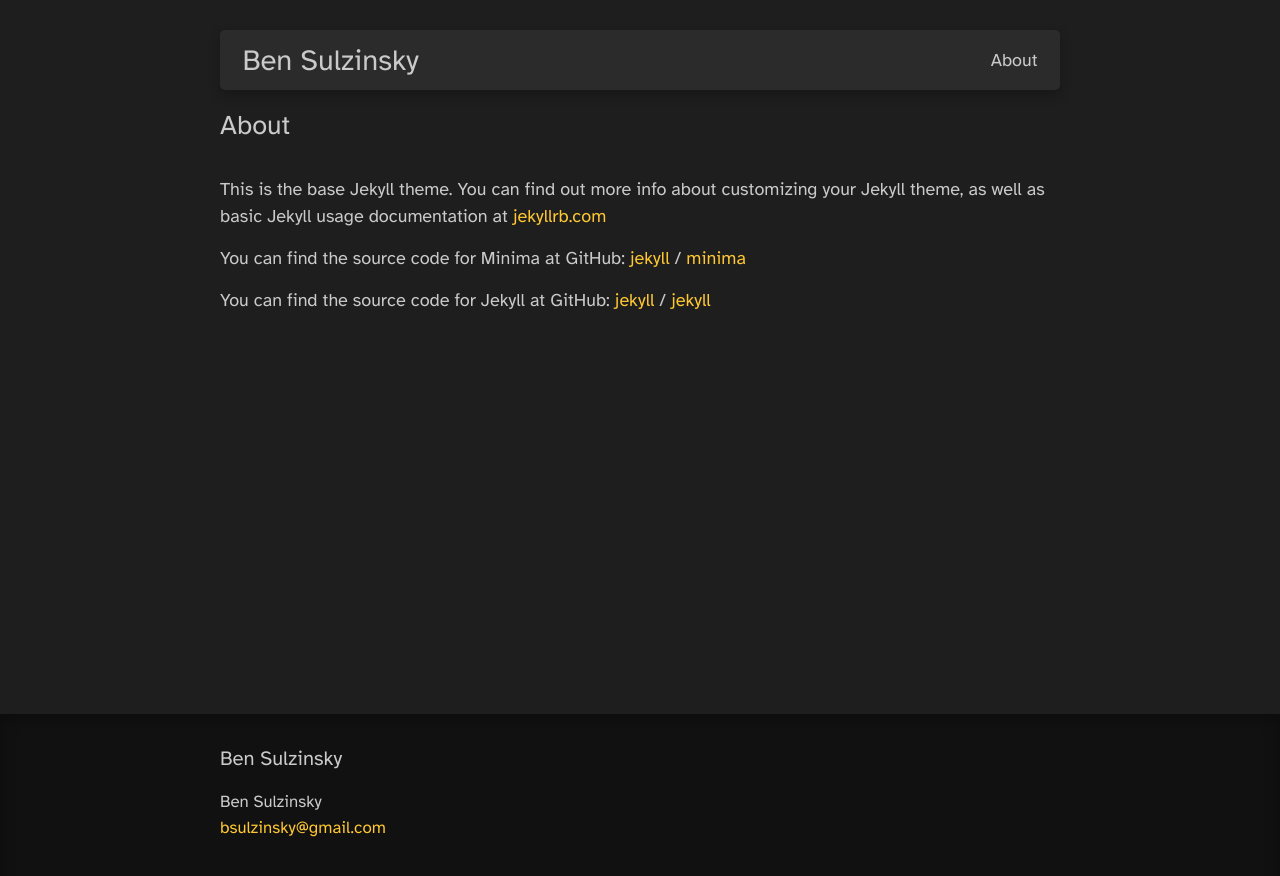
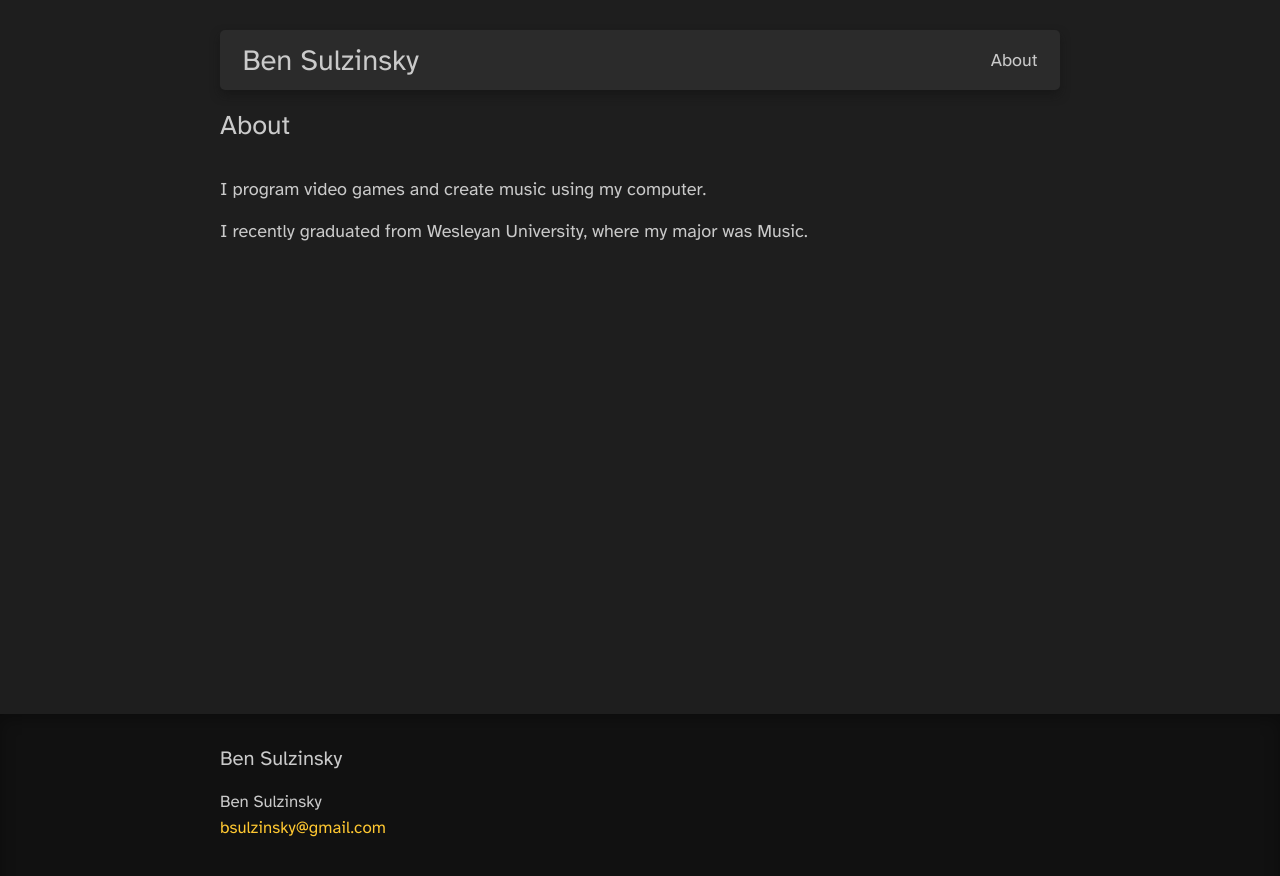
Before and after one commit to bgsulz/bgsulz.github.io, a Jekyll site: the page built from docs/about.markdown, in a window 1280 px wide. Shown: the top 876 px of the page. Built offline with Jekyll 4.4.1, drawn with Linux system fonts in a browser that asks for light colours.

Commit message:
Thirsty Bird and Dropples music

```diff
--- a/docs/_posts/2020-08-08-dropples.markdown
+++ b/docs/_posts/2020-08-08-dropples.markdown
@@ -16,4 +16,7 @@
 
 Between the easy-to-grasp ruleset and close-quartered playfield, games are brisk and light.
 
-I developed _Dropples_ in Unity based on a prototype made in Processing (Java.)
+@row
+<iframe width="100%" height="300" scrolling="no" frameborder="no" allow="autoplay" src="https://w.soundcloud.com/player/?url=https%3A//api.soundcloud.com/playlists/1640345191&color=%236c6c73&auto_play=false&hide_related=false&show_comments=true&show_user=true&show_reposts=false&show_teaser=true&visual=true"></iframe>
+@column
+I developed _Dropples_ in Unity based on a prototype made in Processing (Java.) It features a brief passage of original music, which you can listen to here.
--- a/docs/about.markdown
+++ b/docs/about.markdown
@@ -4,15 +4,6 @@
 permalink: /about/
 ---
 
-This is the base Jekyll theme. You can find out more info about customizing your Jekyll theme, as well as basic Jekyll usage documentation at [jekyllrb.com](https://jekyllrb.com/)
+I program video games and create music using my computer.
 
-You can find the source code for Minima at GitHub:
-[jekyll][jekyll-organization] /
-[minima](https://github.com/jekyll/minima)
-
-You can find the source code for Jekyll at GitHub:
-[jekyll][jekyll-organization] /
-[jekyll](https://github.com/jekyll/jekyll)
-
-
-[jekyll-organization]: https://github.com/jekyll
+I recently graduated from Wesleyan University, where my major was Music.
```
Also changed, not shown: docs/_posts/2022-12-31-thirsty-bird.markdown (added, +47 -0 lines), docs/README.md, docs/assets/heros/Bird.png (added).
